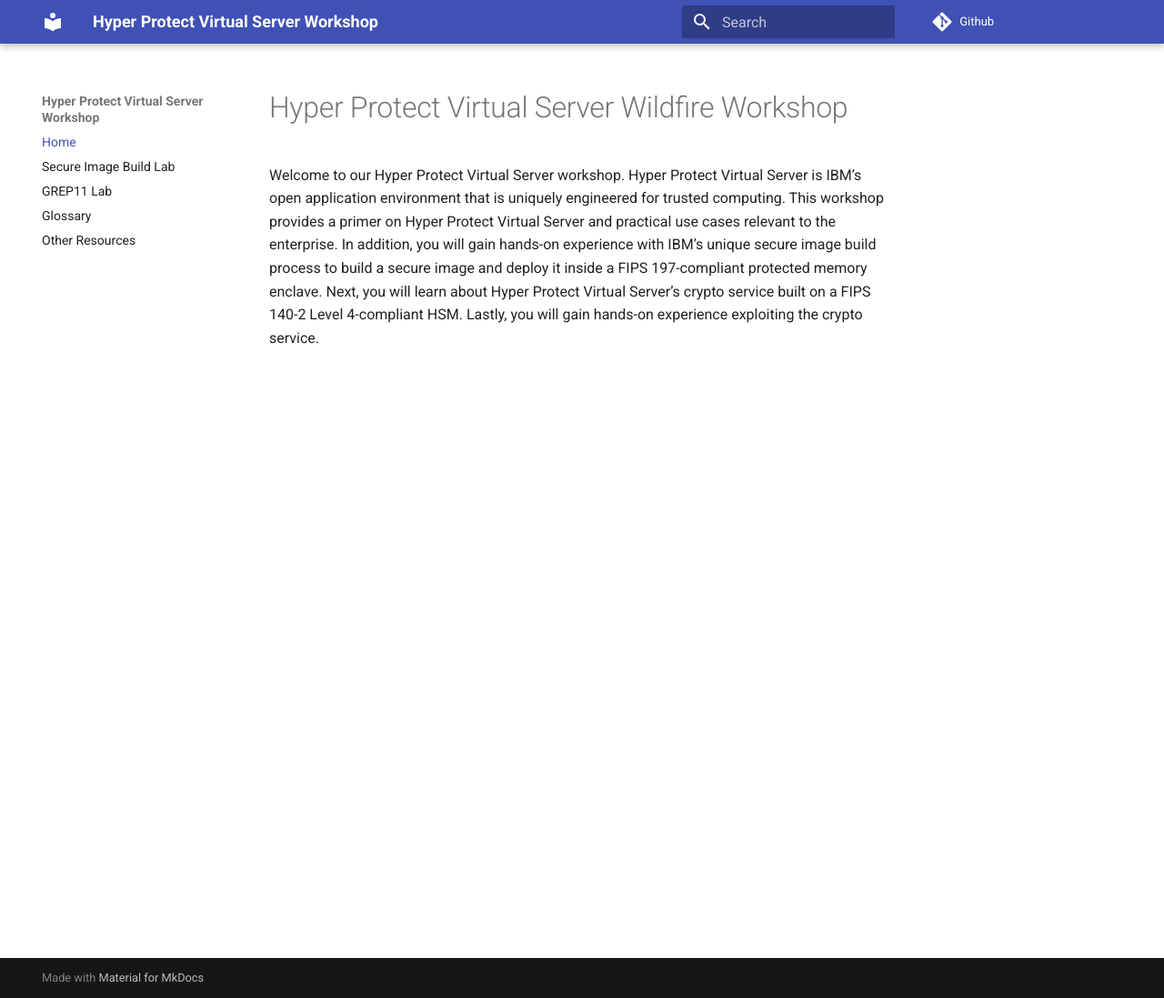
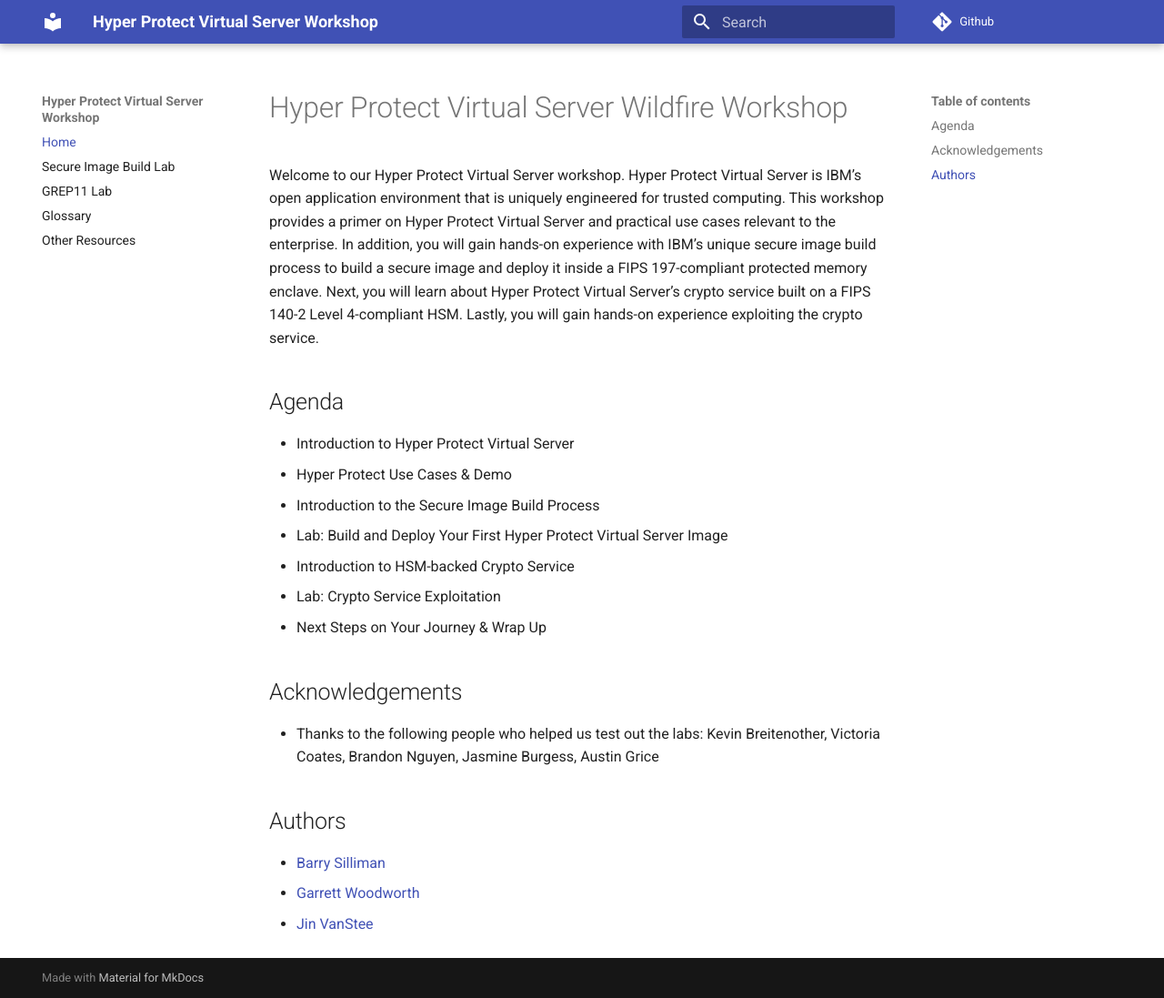
Before and after one commit to ibm-wsc/hyper-protect-virtual-servers-workshop, an MkDocs documentation site: the page built from docs/index.md, in a window 1280 px wide and 1097 px high. Shown: the whole window at 91% size. Built offline with MkDocs 1.6.1 and Material for MkDocs 9.7.7, drawn with Linux system fonts in a browser that asks for light colours.

Commit message:
added more to the home page

```diff
--- a/docs/index.md
+++ b/docs/index.md
@@ -1,3 +1,20 @@
 # Hyper Protect Virtual Server Wildfire Workshop
 
 Welcome to our Hyper Protect Virtual Server workshop. Hyper Protect Virtual Server is IBM’s open application environment that is uniquely engineered for trusted computing. This workshop provides a primer on Hyper Protect Virtual Server and practical use cases relevant to the enterprise. In addition, you will gain hands-on experience with IBM’s unique secure image build process to build a secure image and deploy it inside a FIPS 197-compliant protected memory enclave. Next, you will learn about Hyper Protect Virtual Server’s crypto service built on a FIPS 140-2 Level 4-compliant HSM. Lastly, you will gain hands-on experience exploiting the crypto service.
+
+## Agenda
+* Introduction to Hyper Protect Virtual Server
+* Hyper Protect Use Cases & Demo
+* Introduction to the Secure Image Build Process
+* Lab: Build and Deploy Your First Hyper Protect Virtual Server Image
+* Introduction to HSM-backed Crypto Service
+* Lab: Crypto Service Exploitation
+* Next Steps on Your Journey & Wrap Up
+
+## Acknowledgements
+* Thanks to the following people who helped us test out the labs: Kevin Breitenother, Victoria Coates, Brandon Nguyen, Jasmine Burgess, Austin Grice
+
+## Authors
+* [Barry Silliman](mailto:silliman@us.ibm.com)
+* [Garrett Woodworth](mailto:garrett.lee.woodworth@ibm.com)
+* [Jin VanStee](mailto:jinxiong@us.ibm.com)
```
